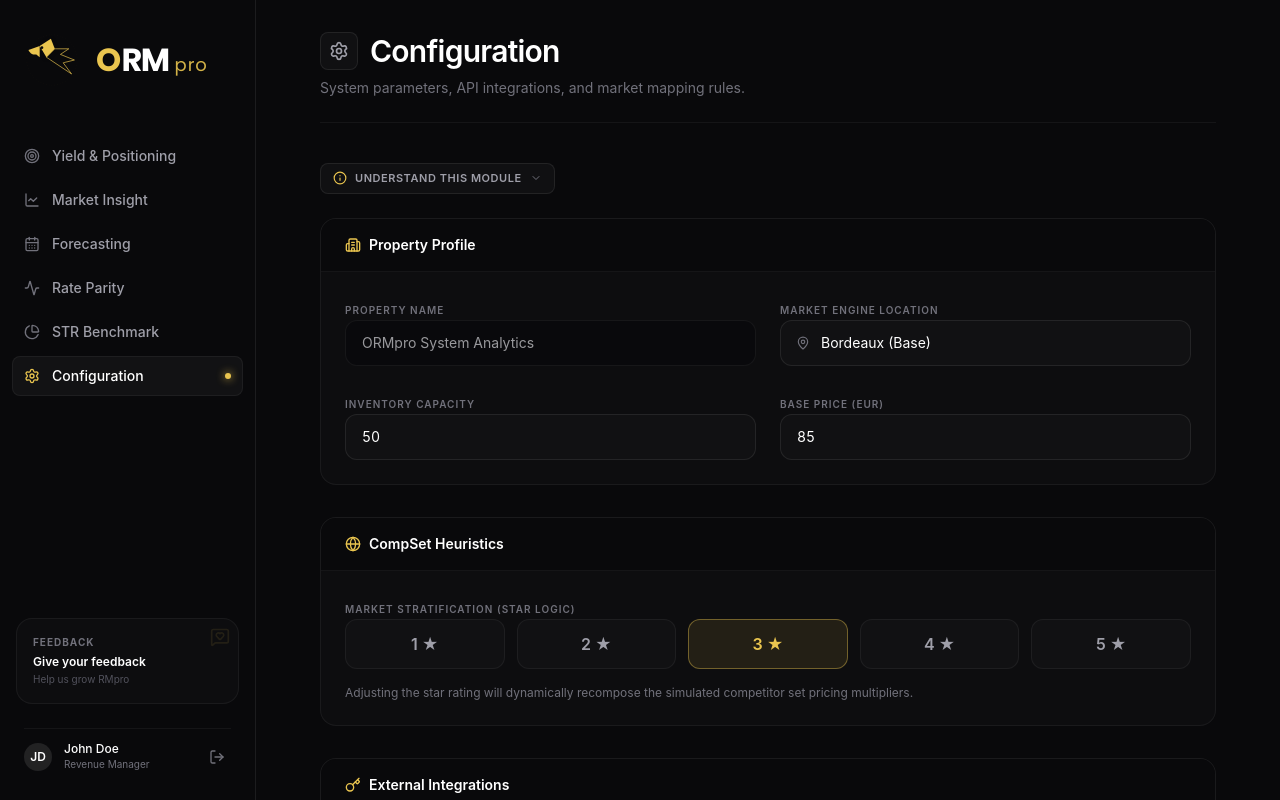
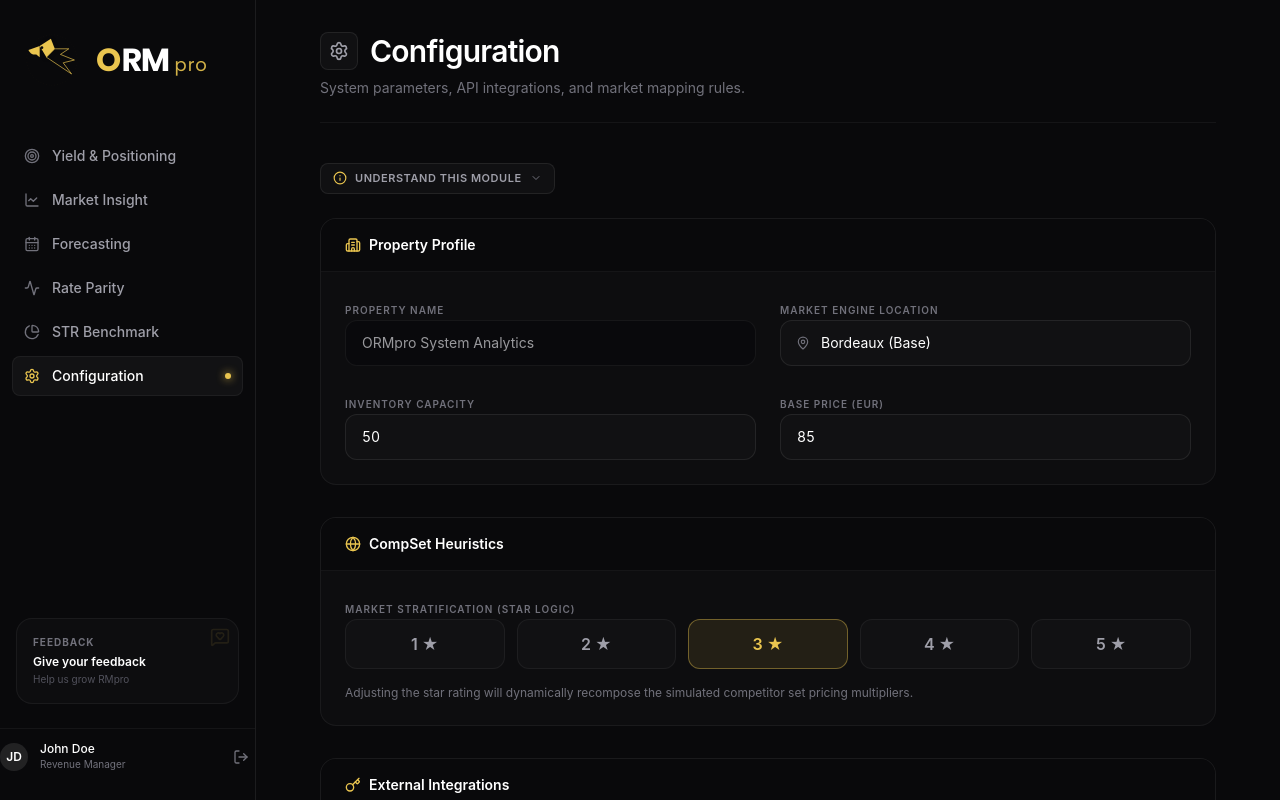
Before and after one commit to oguzatasoy2-hue/rm-dashboard-pro, a Next.js app: page /config in a window 1280 px wide. Built offline with nearby package versions, Linux system fonts and the light colour scheme.

Commit message:
fix: move feedback form outside transformed sidebar container to fix positioning

```diff
--- a/src/components/Sidebar.tsx
+++ b/src/components/Sidebar.tsx
@@ -144,7 +144,6 @@ export default function Sidebar({ isOpen, onClose }: SidebarProps) {
                 </div>
 
                 {/* User Profile Hook */}
-                <div className="px-6">
                 <div className="flex items-center justify-between py-3 border-t border-white/[0.05]">
                     <div className="flex items-center gap-3">
                         <div className="w-7 h-7 rounded-full bg-white/10 flex items-center justify-center">
@@ -163,10 +162,9 @@ export default function Sidebar({ isOpen, onClose }: SidebarProps) {
                         <LogOut size={16} />
                     </button>
                 </div>
-                </div>
+            </aside>
 
             <FeedbackForm isOpen={isFeedbackOpen} onClose={() => setIsFeedbackOpen(false)} />
-            </aside>
         </>
     );
 }
```
Lines whose indentation alone changed are shown as unchanged.
